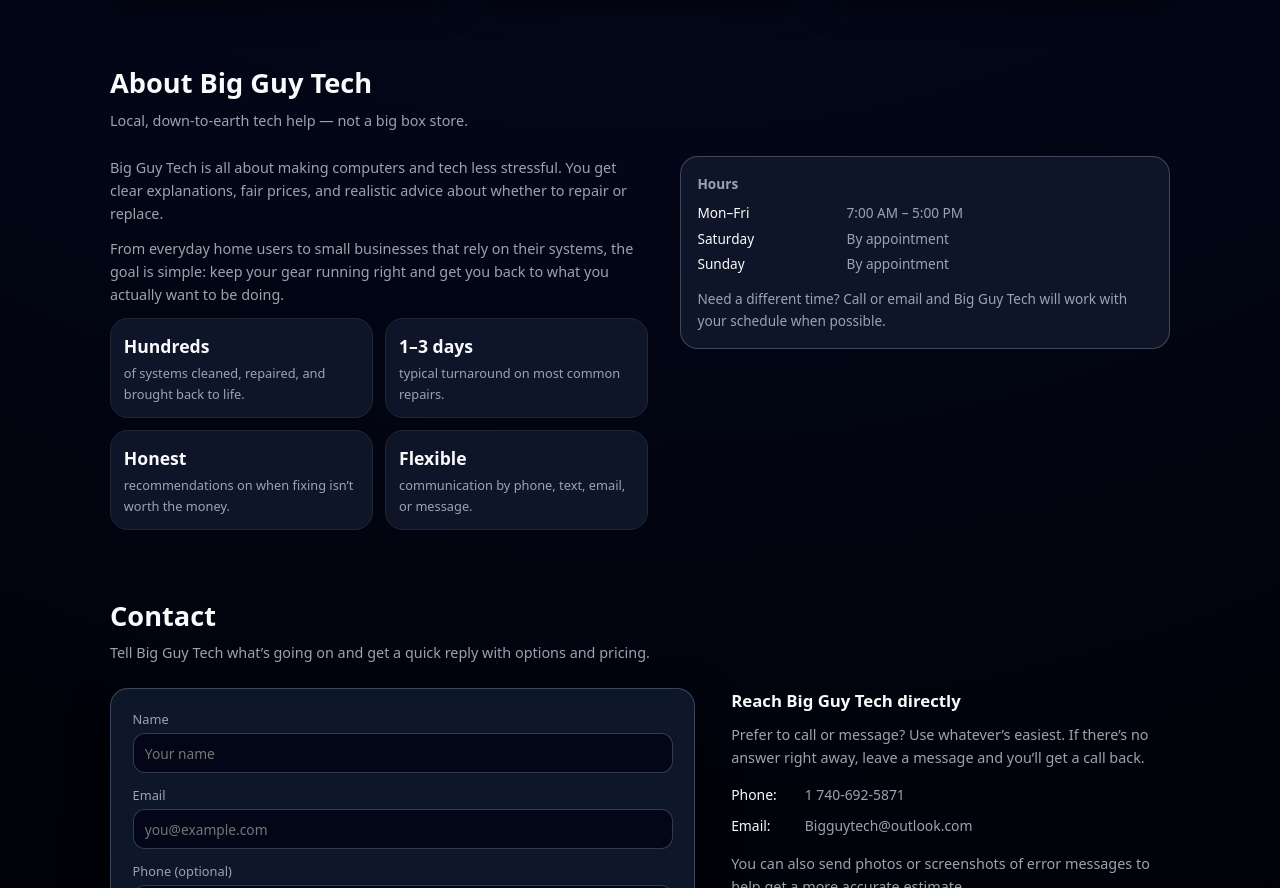
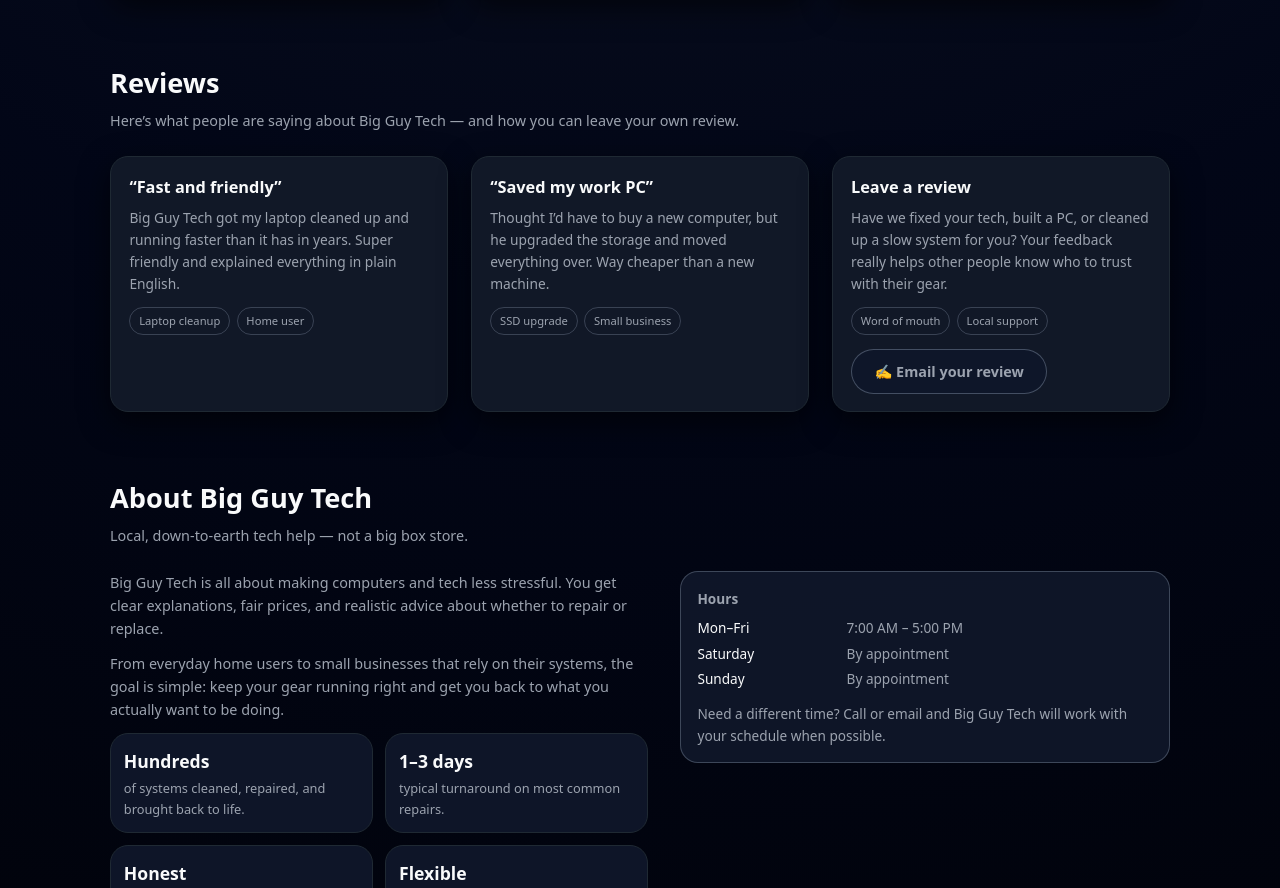
Before and after one commit to jfreeway2002/jfreeway2002.github.io, a plain HTML site: page index.html in a window 1280 px wide. Shown: the part 977-1865 px from the top of the page. Drawn offline with Linux system fonts and the light colour scheme.

Commit message:
Add reviews section with testimonials and feedback options
Added a reviews section with customer testimonials and a call to action for feedback.

```diff
--- a/index.html
+++ b/index.html
@@ -598,6 +598,7 @@
         <ul>
           <li><a href="#services">Services</a></li>
           <li><a href="#about">About</a></li>
+          <li><a href="#reviews">Reviews</a></li>
           <li><a href="#contact">Contact</a></li>
           <li><a class="nav-cta" href="#contact">Book a Repair</a></li>
         </ul>
@@ -730,6 +731,66 @@
 
     <!-- ABOUT -->
     <section id="about">
+      <!-- REVIEWS -->
+<section id="reviews">
+  <h2 class="section-title">Reviews</h2>
+  <p class="section-subtitle">
+    Here’s what people are saying about Big Guy Tech — and how you can leave your own review.
+  </p>
+
+  <div class="card-grid">
+    <article class="card">
+      <h3>“Fast and friendly”</h3>
+      <p>
+        Big Guy Tech got my laptop cleaned up and running faster than it has in years.
+        Super friendly and explained everything in plain English.
+      </p>
+      <div class="pill-row">
+        <span class="pill">Laptop cleanup</span>
+        <span class="pill">Home user</span>
+      </div>
+    </article>
+
+    <article class="card">
+      <h3>“Saved my work PC”</h3>
+      <p>
+        Thought I’d have to buy a new computer, but he upgraded the storage and
+        moved everything over. Way cheaper than a new machine.
+      </p>
+      <div class="pill-row">
+        <span class="pill">SSD upgrade</span>
+        <span class="pill">Small business</span>
+      </div>
+    </article>
+
+    <article class="card">
+      <h3>Leave a review</h3>
+      <p>
+        Have we fixed your tech, built a PC, or cleaned up a slow system for you?
+        Your feedback really helps other people know who to trust with their gear.
+      </p>
+      <div class="pill-row">
+        <span class="pill">Word of mouth</span>
+        <span class="pill">Local support</span>
+      </div>
+      <div style="margin-top:0.9rem;">
+        <!-- Option 1: email-based review -->
+        <a href="mailto:Bigguytech@outlook.com?subject=Big%20Guy%20Tech%20Review"
+           class="btn-secondary">
+          ✍️ Email your review
+        </a>
+
+        <!-- Option 2 (later): Google review link -->
+        <!--
+        <a href="YOUR_GOOGLE_REVIEW_LINK_HERE" class="btn-primary" style="margin-left:0.4rem;">
+          ⭐ Leave a Google review
+        </a>
+        -->
+      </div>
+    </article>
+  </div>
+</section>
+
       <h2 class="section-title">About Big Guy Tech</h2>
       <p class="section-subtitle">
         Local, down-to-earth tech help — not a big box store.
```
